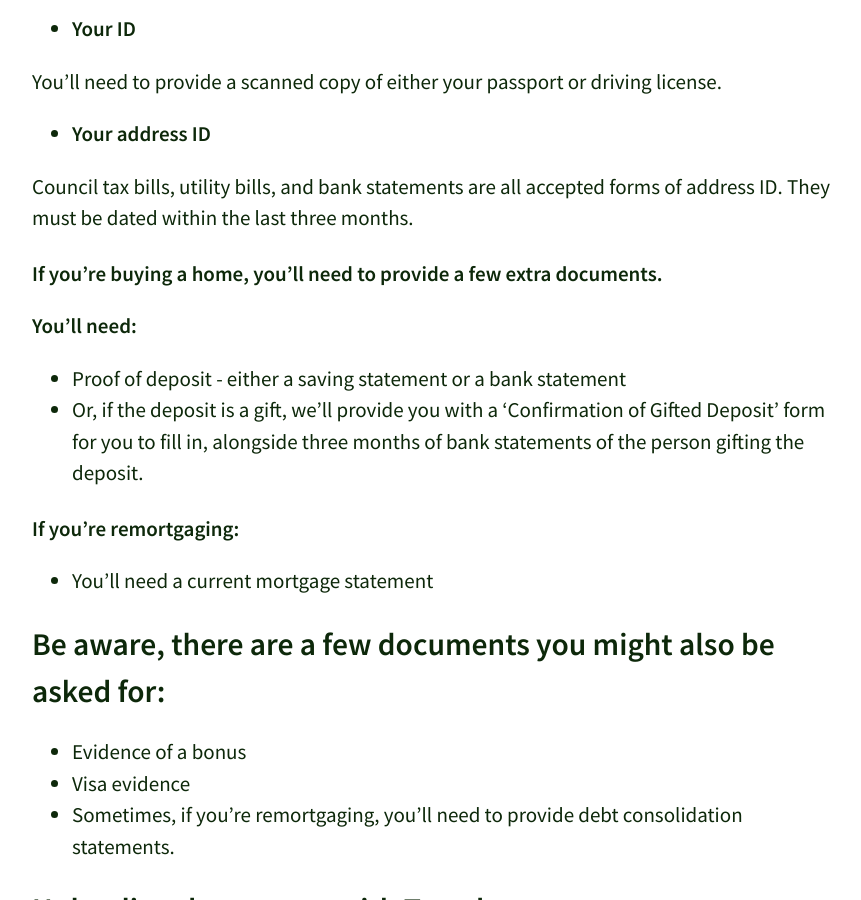
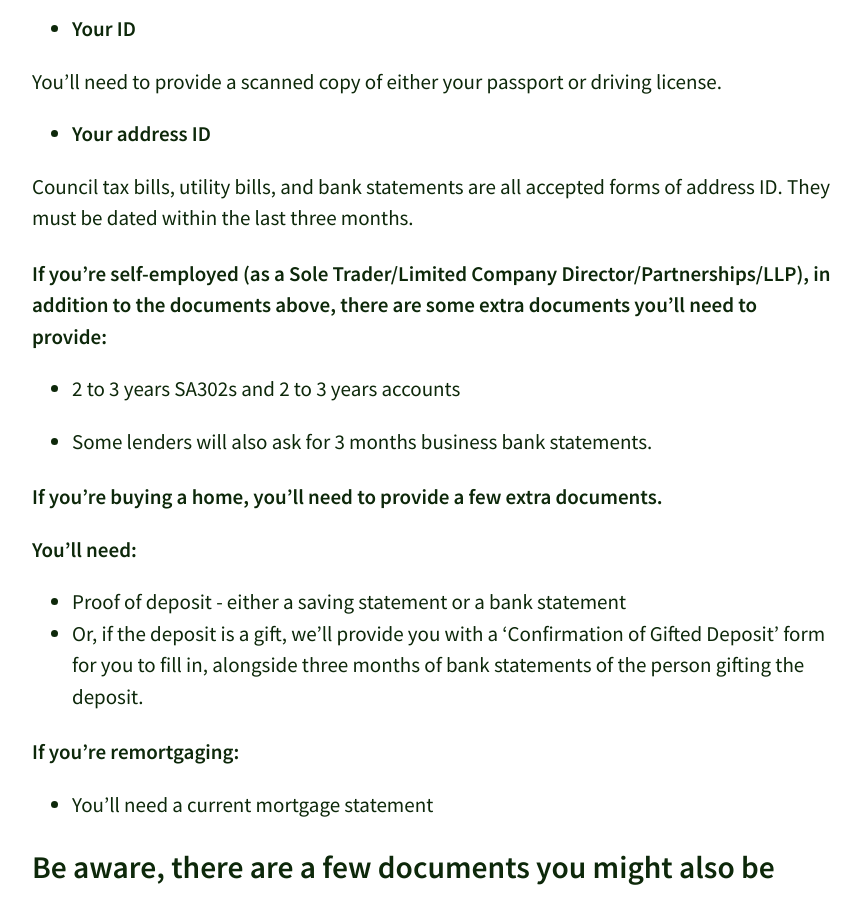
Before and after one commit to olitrussle/blog, a Jekyll site: the page built from _posts/2017-04-25-what-documents-do-you-need-for-a-mortgage.md, in a window 1280 px wide and 900 px high, scrolled down 1913 px. Shown: the whole window, without its empty margins (208-1069 px from the left). Built offline with Jekyll 4.4.1, drawn with Linux system fonts in a browser that asks for light colours; comment, search, counter and statistics services are not loaded.

Commit message:
Updated 2017-04-25-what-documents-do-you-need-for-a-mortgage.md

```diff
--- a/_posts/2017-04-25-what-documents-do-you-need-for-a-mortgage.md
+++ b/_posts/2017-04-25-what-documents-do-you-need-for-a-mortgage.md
@@ -37,6 +37,14 @@ You’ll need to provide a scanned copy of either your passport or driving licen
 - **Your address ID**
 
 Council tax bills, utility bills, and bank statements are all accepted forms of address ID. They must be dated within the last three months.
+
+
+### If you’re self-employed (as a Sole Trader/Limited Company Director/Partnerships/LLP), in addition to the documents above, there are some extra documents you’ll need to provide:
+
+- 2 to 3 years SA302s and 2 to 3 years accounts
+
+- Some lenders will also ask for 3 months business bank statements.
+
 
 
 ### If you’re buying a home, you’ll need to provide a few extra documents.
```
